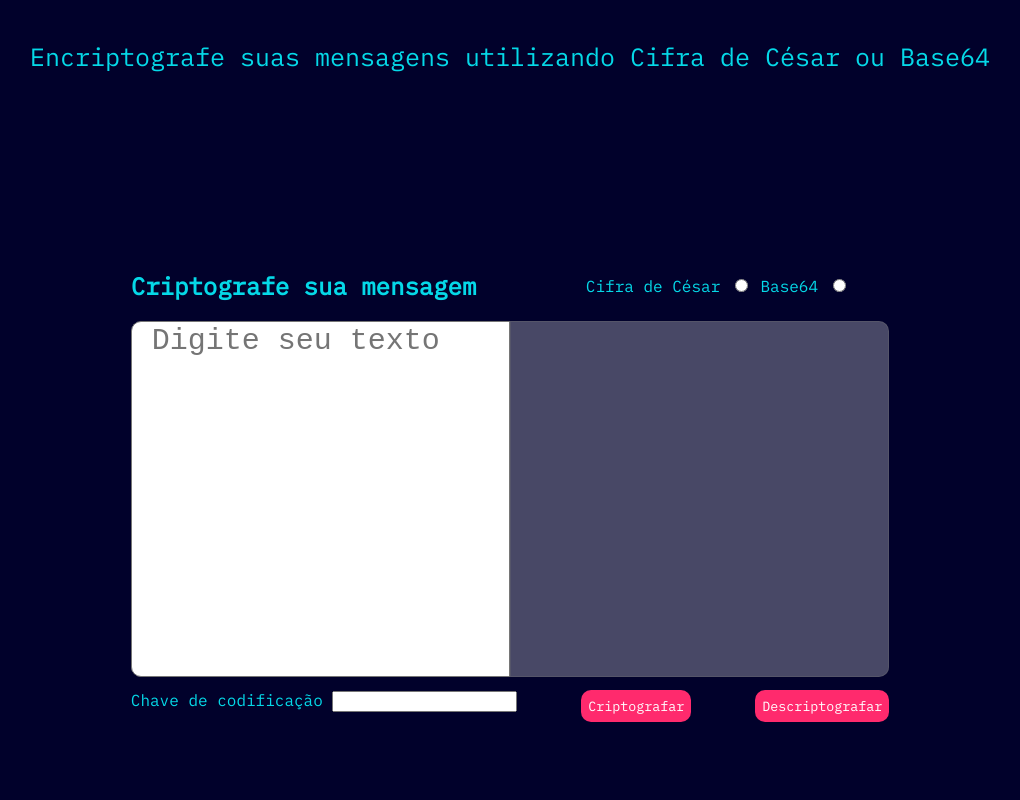
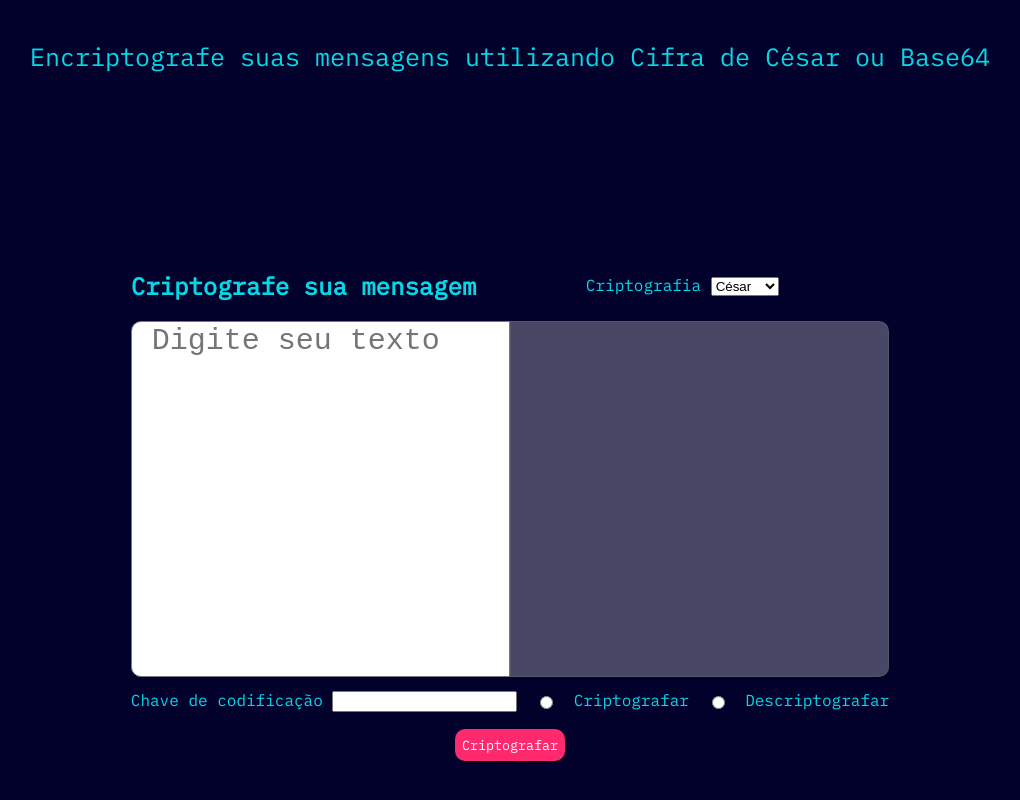
Before and after one commit to JoaoV1821/Criptografo-web-site, a plain HTML site: page index.html in a window 1280 px wide. Shown: the part 346-1146 px from the top of the page, without its empty margins (130-1150 px from the left). Drawn offline with Linux system fonts and the light colour scheme.

Commit message:
Alterei os radio inputs e os botões para as adequações dos requisitos de projeto

```diff
--- a/css/index.css
+++ b/css/index.css
@@ -68,8 +68,7 @@
     height: 100%;
     width: 100%;
     margin-top: 12%;
-    margin-bottom: 12%;
-
+    margin-bottom: 20%;
 }
 
 .head-tradutor {
@@ -133,4 +132,5 @@
     padding: 7px;
     border: none;
     cursor: pointer;
+    margin-top: 15%;
 }
--- a/index.html
+++ b/index.html
@@ -33,6 +33,8 @@
         </nav>
 
     </header>
+    <main>
+
 
     <div class="container">
 
@@ -51,10 +53,11 @@
                 <section class="type-cripto">
 
                     <form action="" id="form">
-                        <label for="cesar">Cifra de César</label>
-                        <input id="cesar" type="radio" name="option" value="cesar">
-                        <label for="base">Base64</label>
-                        <input id="base" type="radio" name="option" value="base">
+                        <label for="options">Criptografia</label>
+                        <select name="" id="options">
+                            <option value="cesar">César</option>
+                            <option value="base">Base64</option>
+                        </select>
                     </form>
 
                 </section>
@@ -70,12 +73,17 @@
 
                 <section class="chave" id="chave">
                     <label for="chave">Chave de codificação</label>
-                    <input id="chave-cesar" type="number">
+                    <input id="chave-cesar" type="number" min="1">
                 </section>
 
+                <input type="radio" name="dec" id="optionCrip">Criptografar</input>
+                <input name="dec"  type="radio" id="optionDec">Descriptografar</input>
+            </div>
+
+            <section class="buttom-submit">
                 <button id="submit" class="submit">Criptografar</button>
-                <button id="submitDecripto" class="submit">Descriptografar</button>
-            </div>
+            </section>
+
 
         </section>
 
@@ -88,6 +96,7 @@
         </section>
 
     </div>
+</main>
 
     <script src="js/app.js"></script>
 </body>
--- a/js/app.js
+++ b/js/app.js
@@ -65,29 +65,39 @@ function main () {
 
 
     var form = document.querySelector('#form');
-    var cesarRadio = document.querySelector('#cesar');
-    var baseRadio = document.querySelector('#base');
+    var options = document.querySelector('#options');
     var chaveCesar = document.querySelector('#chave-cesar');
-    var sectionCesar = document.querySelector('#chave')
-    var submitCripto = document.querySelector('#submit');
-    var submitDecripto = document.querySelector('#submitDecripto');
-    var text = document.querySelector('#tradutor-text')
+    var sectionCesar = document.querySelector('#chave');
+    var submit = document.querySelector('#submit');
+    var text = document.querySelector('#tradutor-text');
+    var optionDec = document.querySelector('#optionDec');
+    var optionCrip = document.querySelector('#optionCrip');
+
+    options.addEventListener('click', function() {
+
+        if (options.value == 'base') {
+            sectionCesar.style.visibility = 'hidden';
+
+        } else if (options.value == 'cesar') {
+            sectionCesar.style.visibility = 'visible';
+        };
+    });
 
 
-    baseRadio.addEventListener('click', function() {
-
-        sectionCesar.style.visibility = 'hidden';
-
+    optionCrip.addEventListener('click', function () {
+        submit.innerText = 'Criptografar';
     });
 
-    cesarRadio.addEventListener('click', function() {
 
-        sectionCesar.style.visibility = 'visible';
-
+    optionDec.addEventListener('click', function() {
+        submit.innerText = 'Descriptografar';
     });
 
-    submitCripto.addEventListener('click', function(event) {
+
+    submit.addEventListener('click', function(event) {
         event.preventDefault();
+
+        if (submit.innerText == 'Criptografar') {
 
             if (text.value == '') {
 
@@ -97,19 +107,17 @@ function main () {
 
                 var cifrado = document.querySelector('#cifrado');
 
-            if (form.option.value == 'cesar') {
+                if (form.options.value == 'cesar') {
 
                     cifrado.value = cesar(text.value, chaveCesar.value, 'encrypt');
 
-            } else if (form.option.value == 'base') {
+                } else if (form.options.value == 'base') {
 
                     cifrado.value = base(text.value, 'encrypt');
                 };
             };
-    });
 
-    submitDecripto.addEventListener('click', function(event) {
-        event.preventDefault();
+        } else if (submit.innerText == 'Descriptografar') {
 
             if (text.value == '') {
 
@@ -119,13 +127,14 @@ function main () {
 
                 var cifrado = document.querySelector('#cifrado');
 
-            if (form.option.value == 'cesar') {
+                if (form.options.value == 'cesar') {
 
                     cifrado.value = cesar(text.value, chaveCesar.value, 'decrypt' );
 
-            } else if (form.option.value == 'base') {
+                } else if (form.options.value == 'base') {
 
                     cifrado.value = base(text.value, 'decrypt');
+                };
             };
         };
     });
```
Lines whose indentation alone changed are shown as unchanged.
